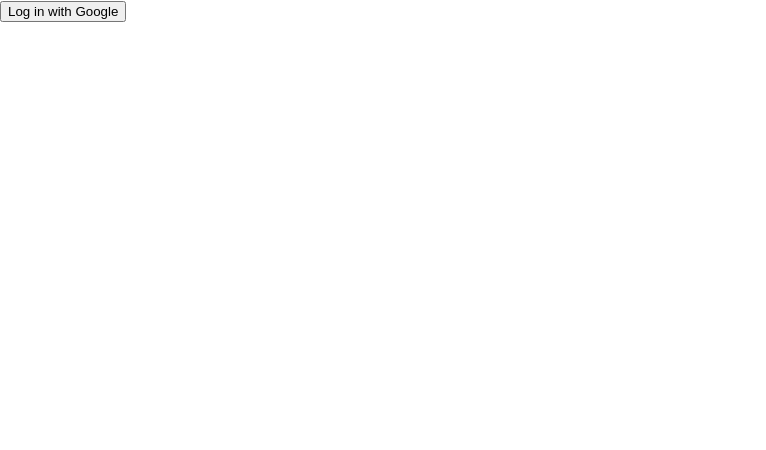
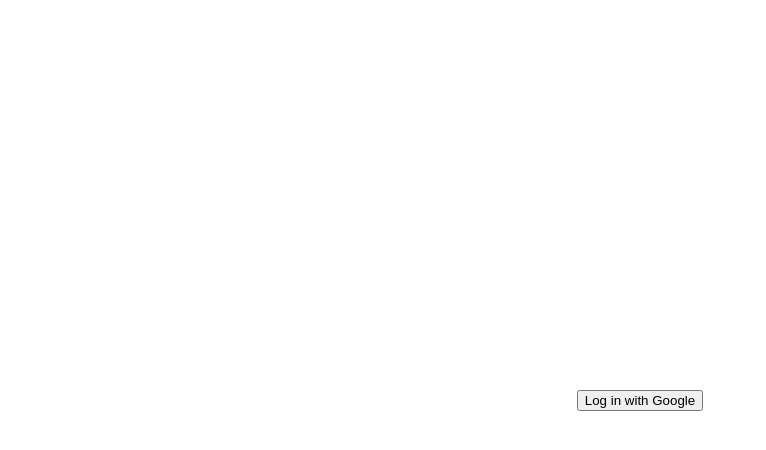
Before and after one commit to Einstein-ash/VanCam, a React (Create React App) app: page / in a window 1280 px wide. Shown: the top 450 px of the page, without its empty margins (0-766 px from the left). Built offline with nearby package versions, Linux system fonts and the light colour scheme.

Commit message:
cam toggle test 8

```diff
--- a/src/pages/GCam.jsx
+++ b/src/pages/GCam.jsx
@@ -922,14 +922,14 @@ const CameraComponent = () => {
 
 
   const videoConstraints = {
-    // facingMode: 'user', // Front-facing camera
+    facingMode: 'user', // Front-facing camera
     // facingMode:'user', // Front-facing camera
-    facingMode: { exact: "environment" }
+    // facingMode: { exact: "environment" }
   };
 
   const toggleCamera = () => {
     setFacingMode((prev) => (prev === 'user' ? 'environment' : 'user'));
-    alert(facingMode);
+    // alert(facingMode);
   };
 
   let authToken = "";
@@ -1133,7 +1133,6 @@ const CameraComponent = () => {
           screenshotFormat="image/png"
           videoConstraints={videoConstraints}
           className="webcam-feed"
-           videoProps={{ autoPlay: true, muted: true, playsInline: true }}
         />
         <br />
         <button className="capture-btn" onClick={captureImage}>Capture Photo</button>
--- a/src/pages/Login.jsx
+++ b/src/pages/Login.jsx
@@ -1,5 +1,5 @@
 import React from 'react';
-
+import  "./login.css"
 const LoginButton = () => {
 
   const Base_URL = 'https://van-cam-back.vercel.app'
@@ -10,9 +10,11 @@ const LoginButton = () => {
   };
 
   return (
-    <button onClick={handleLogin}>
-      Log in with Google
-    </button>
+    <div className='main_login_container'>
+      <button onClick={handleLogin}>
+        Log in with Google
+      </button>
+    </div>
   );
 };
 
--- /dev/null
+++ b/src/pages/login.css
@@ -0,0 +1,8 @@
+.main_login_container{
+    display  : flex;
+    flex-direction: column;
+    justify-content: center;
+    align-items: center;
+    height: 100svh;
+    width: 100svw;
+}
```
